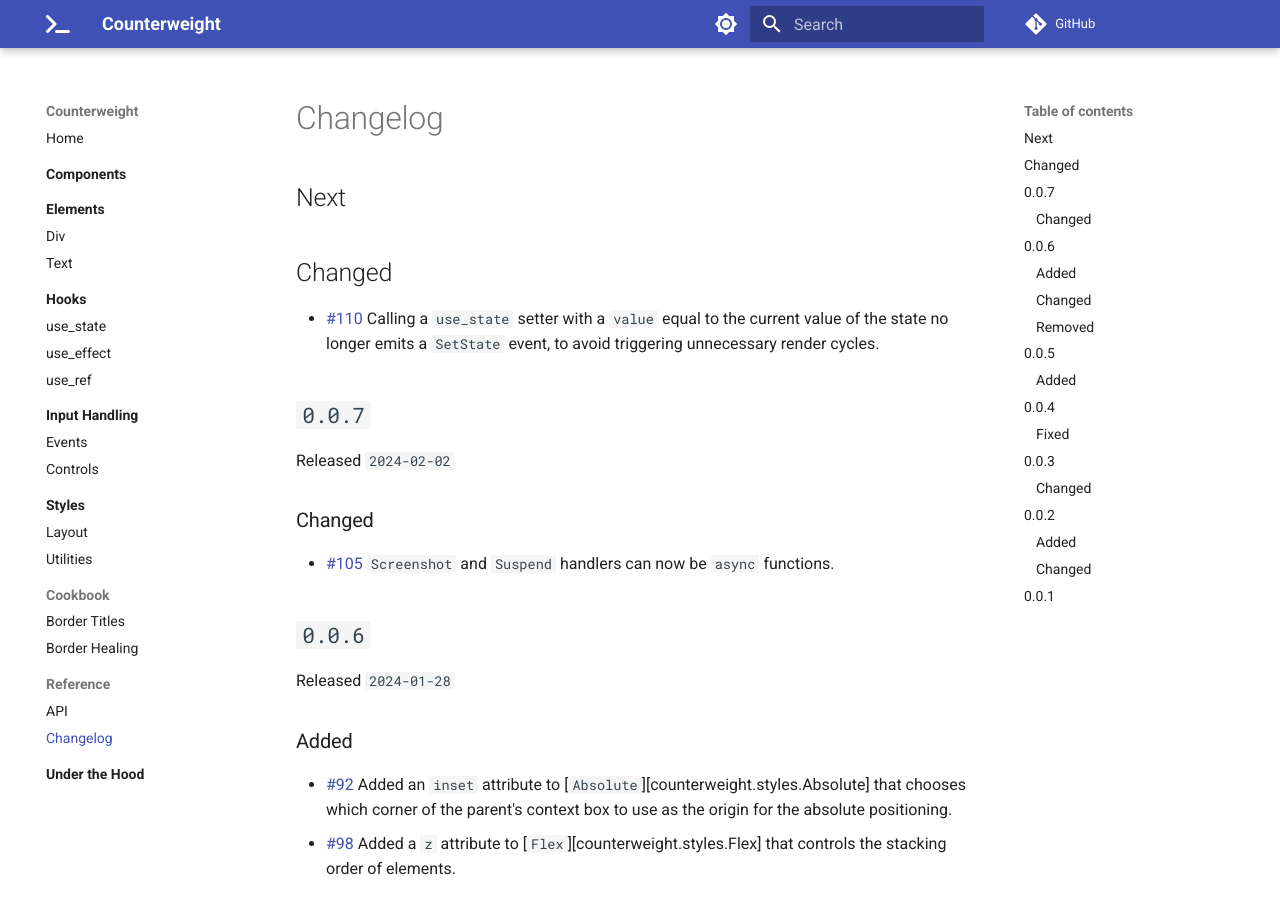
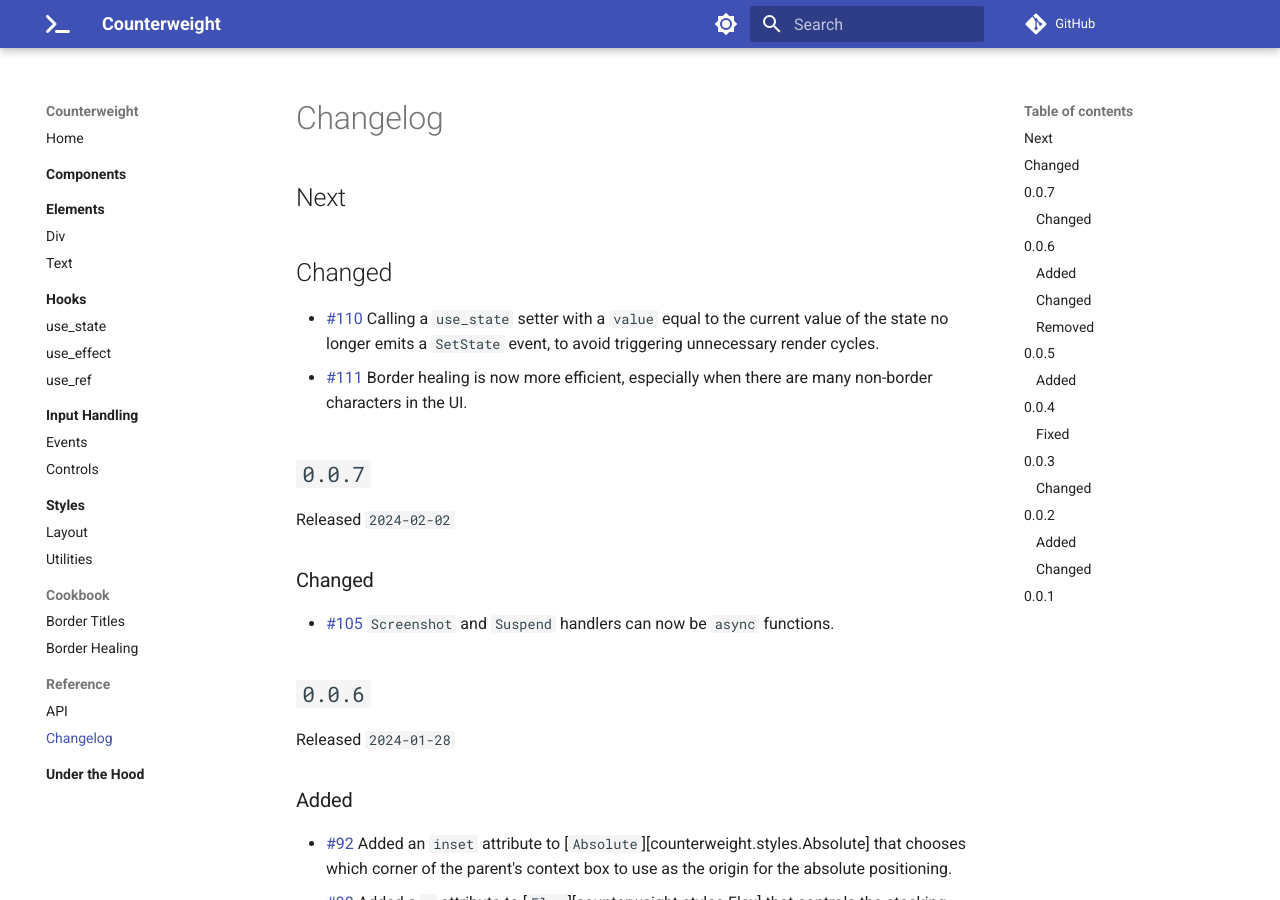
Before and after one commit to JoshKarpel/counterweight, an MkDocs documentation site: the page built from docs/reference/changelog.md, in a window 1280 px wide and 900 px high. Built offline with MkDocs 1.6.1 and Material for MkDocs 9.7.7, drawn with Linux system fonts in a browser that asks for light colours; comment, search, counter and statistics services are not loaded.

Commit message:
changelog entry

```diff
--- a/docs/reference/changelog.md
+++ b/docs/reference/changelog.md
@@ -7,6 +7,8 @@
 - [#110](https://github.com/JoshKarpel/counterweight/pull/110)
   Calling a `use_state` setter with a `value` equal to the current value of the state
   no longer emits a `SetState` event, to avoid triggering unnecessary render cycles.
+- [#111](https://github.com/JoshKarpel/counterweight/pull/111)
+  Border healing is now more efficient, especially when there are many non-border characters in the UI.
 
 ## `0.0.7`
 
```
